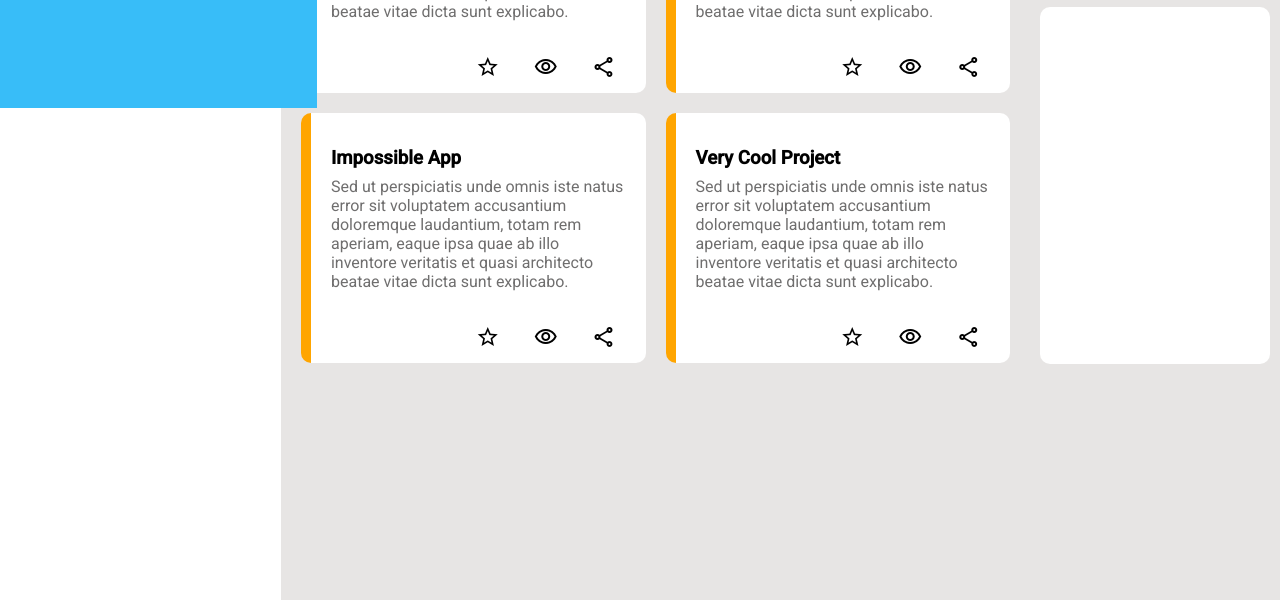
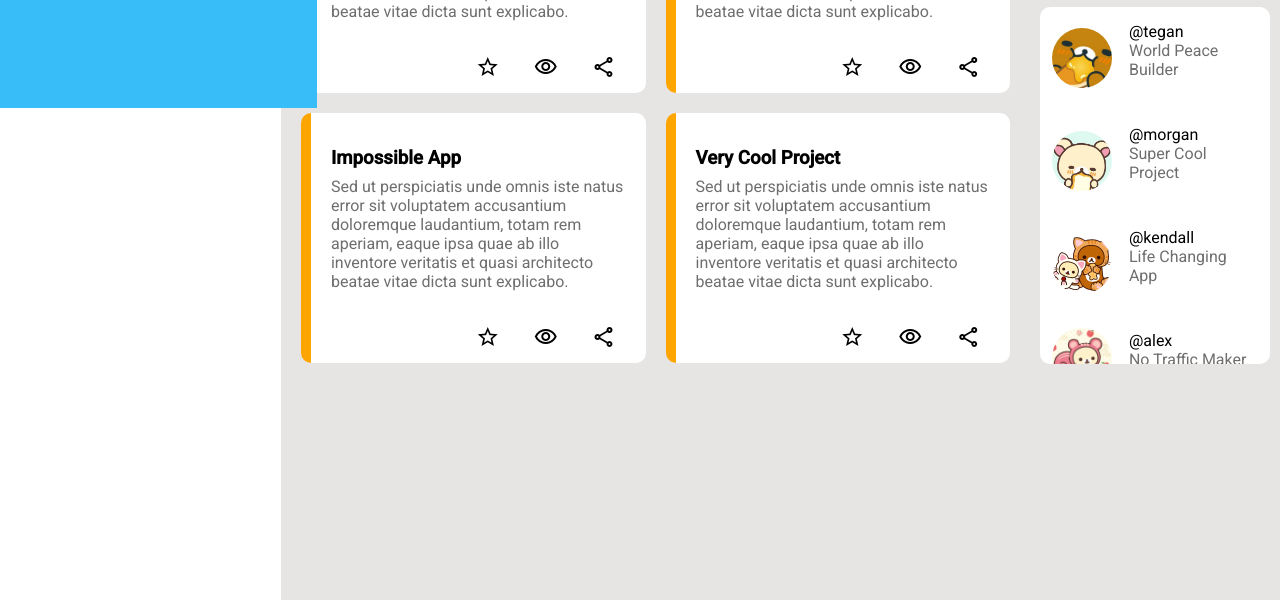
Before and after one commit to trihuang/admin-dashboard, a plain HTML site: page index.html in a window 1280 px wide. Shown: the part 692-1292 px from the top of the page. Drawn offline with Linux system fonts and the light colour scheme.

Commit message:
Finish layout of the trending card

```diff
--- a/index.html
+++ b/index.html
@@ -259,7 +259,24 @@
                     </div>
                 </div>
                 <div class="header">Trending</div>
-                <div class="trending-card"></div>
+                <div class="trending-card">
+                    <img src="./img/kuma-pancake.png" class="profile-pic small">
+                    <div class="text">@tegan
+                        <p>World Peace Builder</p>
+                    </div>
+                    <img src="./img/kori.png" class="profile-pic small">
+                    <div class="text">@morgan
+                        <p>Super Cool Project</p>
+                    </div>
+                    <img src="./img/main.png" class="profile-pic small">
+                    <div class="text">@kendall
+                        <p>Life Changing App</p>
+                    </div>
+                    <img src="./img/squirrel.png" class="profile-pic small">
+                    <div class="text">@alex
+                        <p>No Traffic Maker</p>
+                    </div>
+                </div>
             </aside>
         </div>
     </div>
--- a/style.css
+++ b/style.css
@@ -315,8 +315,12 @@ aside {
 }
 
 .trending-card {
+    padding-left: 15px;
     grid-area: trending;
     border-radius: 10px;
+    display: grid;
+    grid-template-columns: 25% 1fr;
+    grid-template-rows: repeat(4, 1fr);
 }
 
 aside .header {
@@ -326,6 +330,7 @@ aside .header {
 .small-card {
     margin: 0 15px;
     border-bottom: 2px solid #e7e5e4;
+    cursor: pointer;
 }
 
 .small-card:first-of-type{
@@ -351,3 +356,47 @@ aside .header {
     place-self: end start;
     margin-left: 10px;
 }
+
+.trending-card img:first-of-type {
+    grid-area: 1 / 1 / 2 / 2;
+    place-self: center;
+}
+
+.trending-card img:nth-of-type(2) {
+    grid-area: 2 / 1 / 3 / 2;
+    place-self: center;
+}
+
+.trending-card img:nth-of-type(3) {
+    grid-area: 3 / 1 / 4 / 2;
+    place-self: center;
+}
+
+.trending-card img:last-of-type {
+    grid-area: 4 / 1 / 5 / 2;
+    place-self: center;
+}
+
+.trending-card .text:first-of-type {
+    grid-area: 1 / 2 / 2 / 3;
+    place-self: center start;
+}
+
+.trending-card .text:nth-of-type(2) {
+    grid-area: 2 / 2 / 3 / 3;
+    place-self: center start;
+}
+
+.trending-card .text:nth-of-type(3) {
+    grid-area: 3 / 2 / 4 / 3;
+    place-self: center start;
+}
+
+.trending-card .text:last-of-type {
+    grid-area: 4 / 2 / 5 / 3;
+    place-self: center start;
+}
+
+.trending-card .text {
+    cursor: pointer;
+}
```
Also changed, not shown: img/kuma-pancake.png (added), img/main.png (added), img/squirrel.png (added), 1 other file.
